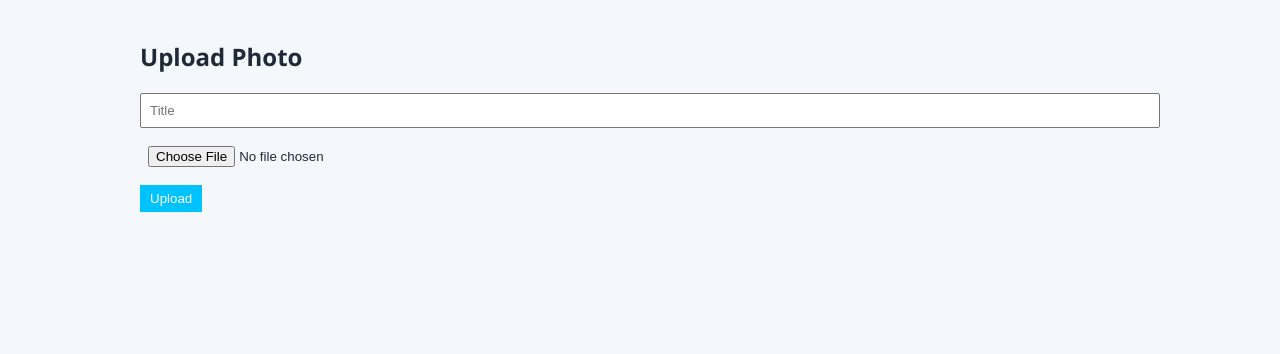
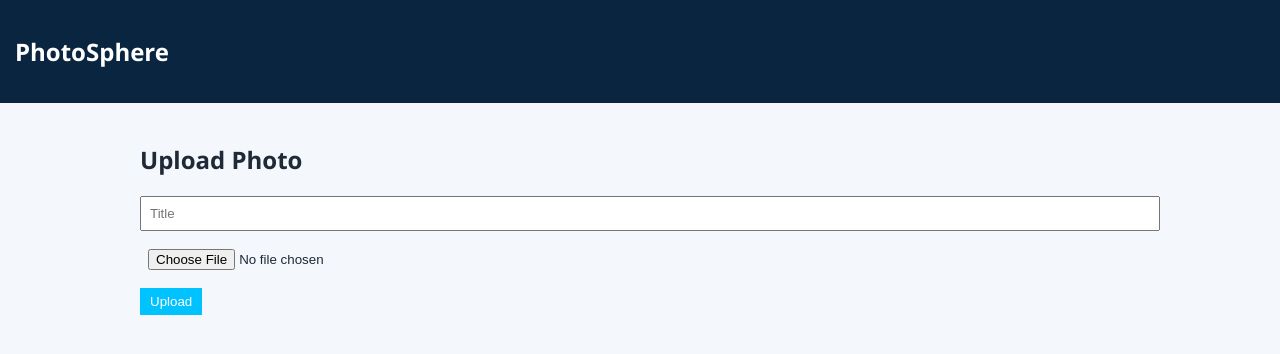
Before and after one commit to Tony-Amos/PhotoShare_Frontend, a website: page creator.html in a window 1280 px wide. Drawn offline with Linux system fonts and the light colour scheme.

Commit message:
Add header with title 'PhotoSphere' to creator.html

```diff
--- a/creator.html
+++ b/creator.html
@@ -1,6 +1,9 @@
 
 <!DOCTYPE html>
 <html><head><title>Creator</title><link rel="stylesheet" href="style.css"></head>
+  <header>
+  <h2>PhotoSphere</h2>
+ </header>
 <body><div class="container">
 <h2>Upload Photo</h2>
 <input id="title" placeholder="Title">
```
